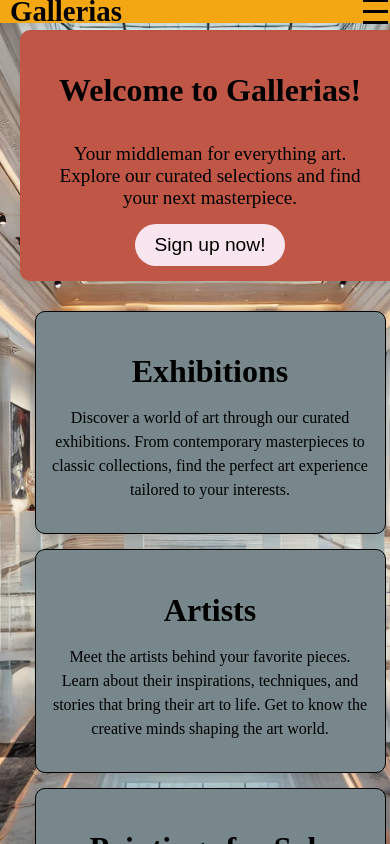
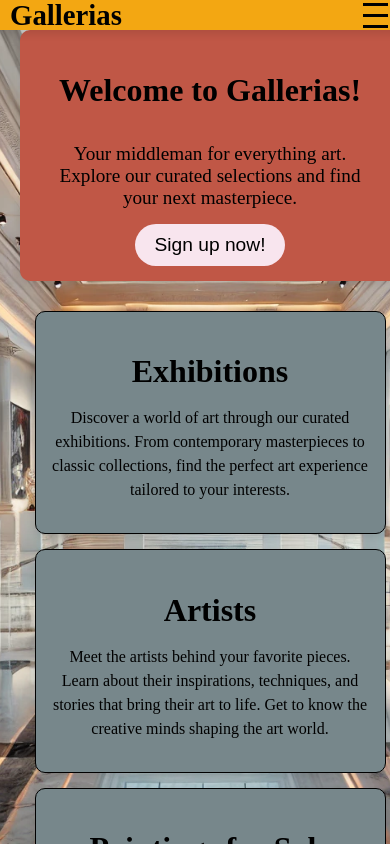
Before and after one commit to weirdball7/Gallerias, a React (Vite) app in the folder Gallerias/: page / in a window 390 px wide. Shown: the top 844 px of the page. Built offline with nearby package versions, Linux system fonts and the light colour scheme; a web font is replaced by a local one.

Commit message:
fixed mobile header height

```diff
--- a/Gallerias/src/index.css
+++ b/Gallerias/src/index.css
@@ -336,7 +336,7 @@ footer.fade-in {
 
   header {
     padding: 10px;
-    height: 3px; /* Reduce padding for mobile */
+    height: 10px; /* Reduce padding for mobile */
   }
 
   header h1 {
```
